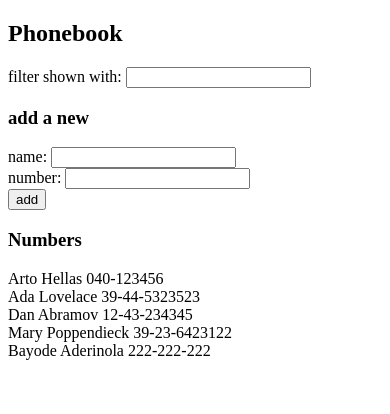
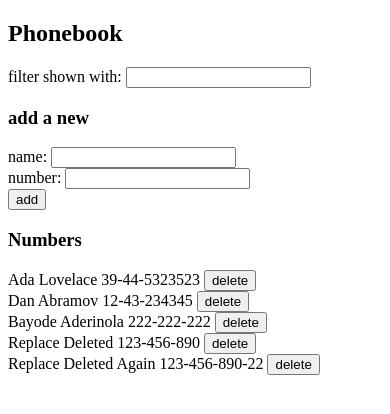
Before and after one commit to bayodesegun/fullstackopen, a React (Vite) app in the folder part2/phonebook/: page / in a window 390 px wide. Shown: the top 414 px of the page. Built offline with nearby package versions, Linux system fonts and the light colour scheme; data requests are answered from the project's data file.

Commit message:
Exercise 2.14: The Phonebook step9: add person delete

```diff
--- a/part2/phonebook/db.json
+++ b/part2/phonebook/db.json
@@ -1,10 +1,5 @@
 {
   "persons": [
-    {
-      "name": "Arto Hellas",
-      "number": "040-123456",
-      "id": 1
-    },
     {
       "name": "Ada Lovelace",
       "number": "39-44-5323523",
@@ -16,14 +11,19 @@
       "id": 3
     },
     {
-      "name": "Mary Poppendieck",
-      "number": "39-23-6423122",
-      "id": 4
-    },
-    {
       "name": "Bayode Aderinola",
       "number": "222-222-222",
       "id": 5
+    },
+    {
+      "name": "Replace Deleted",
+      "number": "123-456-890",
+      "id": 6
+    },
+    {
+      "name": "Replace Deleted Again",
+      "number": "123-456-890-22",
+      "id": 7
     }
   ]
 }
--- a/part2/phonebook/src/App.jsx
+++ b/part2/phonebook/src/App.jsx
@@ -18,7 +18,7 @@ const App = () => {
   }
   useEffect(hook, [])
 
-  const addNewName = (event) => {
+  const addPerson = (event) => {
     event.preventDefault()
     if (newName === '') {
       alert('Please enter a name!')
@@ -43,6 +43,17 @@ const App = () => {
       })
   }
 
+  const deletePerson = (personToDelete) => {
+    if (confirm(`Delete ${personToDelete.name}?`)) {
+      personService
+        .destroy(personToDelete.id)
+        .then( noContent => {
+          console.log('Content is', noContent)
+          setPersons(persons.filter(person => person.id !== personToDelete.id))
+        })
+    }
+  }
+
   return (
     <div>
       <h2>Phonebook</h2>
@@ -56,12 +67,13 @@ const App = () => {
         setNewName={setNewName}
         newNumber={newNumber}
         setNewNumber={setNewNumber}
-        addNewName={addNewName}
+        addPerson={addPerson}
       />
       <h3>Numbers</h3>
       <Persons
         persons={persons}
         nameFilter={nameFilter}
+        deletePerson={deletePerson}
       />
     </div>
   )
--- a/part2/phonebook/src/components/PersonForm.jsx
+++ b/part2/phonebook/src/components/PersonForm.jsx
@@ -1,4 +1,4 @@
-const PersonForm = ({newName, setNewName, newNumber, setNewNumber, addNewName}) => (
+const PersonForm = ({newName, setNewName, newNumber, setNewNumber, addPerson}) => (
 	<form>
 		<div>
 			name: <input value={newName} onChange={(event) => setNewName(event.target.value)} />
@@ -7,7 +7,7 @@ const PersonForm = ({newName, setNewName, newNumber, setNewNumber, addNewName})
 			number: <input value={newNumber} onChange={(event) => setNewNumber(event.target.value)} />
 		</div>
 		<div>
-			<button type="submit" onClick={addNewName}>add</button>
+			<button type="submit" onClick={addPerson}>add</button>
 		</div>
 	</form>
 )
--- a/part2/phonebook/src/components/Persons.jsx
+++ b/part2/phonebook/src/components/Persons.jsx
@@ -1,10 +1,10 @@
-const Persons = ({persons, nameFilter}) => (
+const Persons = ({persons, nameFilter, deletePerson}) => (
     <>
       {persons.filter(
           person => person.name.toLowerCase().includes(nameFilter.toLowerCase())
         ).map(person =>
           (<div key={person.id}>
-            {person.name} {person.number}
+            {person.name} {person.number} <button type="delete" onClick={() => deletePerson(person)}>delete</button>
           </div>)
         )
       }
--- a/part2/phonebook/src/services/persons.js
+++ b/part2/phonebook/src/services/persons.js
@@ -16,4 +16,9 @@ const update = (id, newObject) => {
   return request.then(response => response.data)
 }
 
-export default { getAll, create, update }
+const destroy = id => {
+    const request = axios.delete(`${baseUrl}/${id}`)
+    return request.then(response => response.data)
+  }
+
+export default { getAll, create, update, destroy }
```
